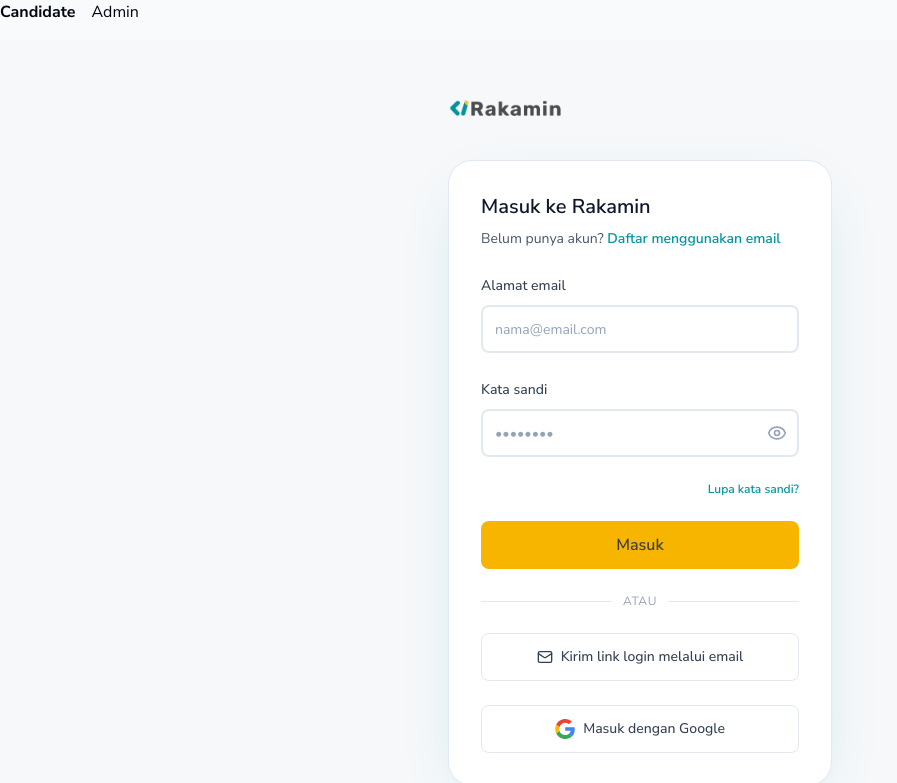
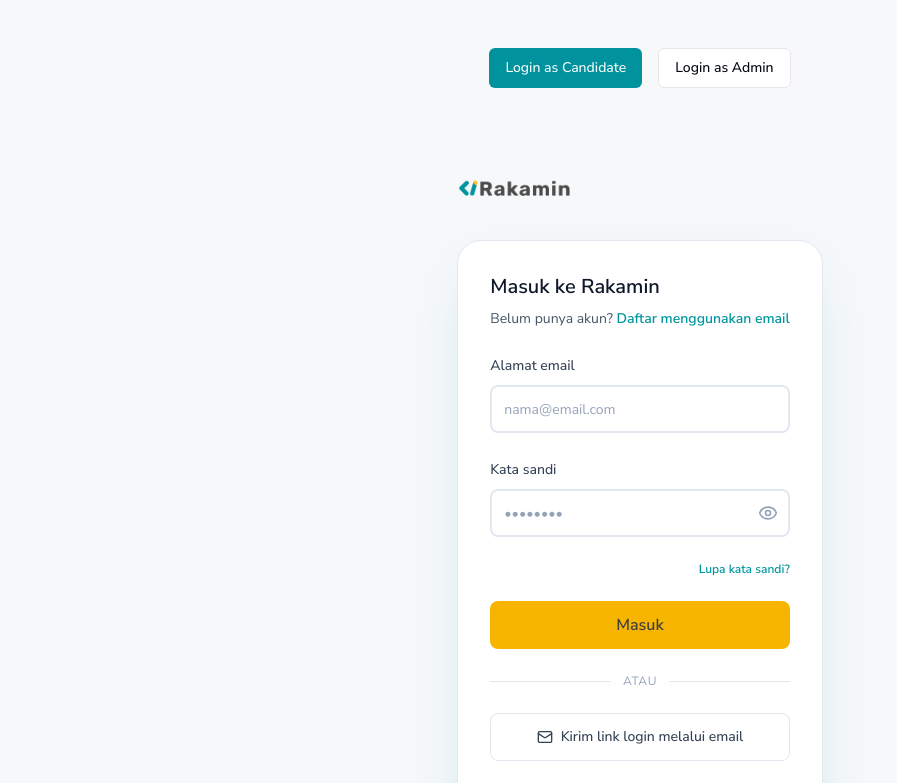
Before and after one commit to rafioktavian/hiring-webapps, a Next.js app: page /login in a window 1280 px wide. Shown: the top 783 px of the page, without its empty margins (0-897 px from the left). Built offline with nearby package versions, Linux system fonts and the light colour scheme.

Commit message:
update login

```diff
--- a/src/app/login/page.tsx
+++ b/src/app/login/page.tsx
@@ -1,33 +1,29 @@
+"use client";
+
+import LoginForm from "@/components/auth/LoginForm";
 import { useState } from "react";
-import LoginForm from "@/components/auth/LoginForm";
+import { Button } from "@/components/ui/button";
 
 export default function LoginPage() {
-  const [role, setRole] = useState<"candidate" | "admin">("candidate");
+  const [selectedRole, setSelectedRole] = useState<'candidate' | 'admin'>('candidate');
 
   return (
-    <div>
-      <div style={{ marginBottom: "1rem" }}>
-        <button
-          type="button"
-          onClick={() => setRole("candidate")}
-          style={{
-            fontWeight: role === "candidate" ? "bold" : "normal",
-            marginRight: "1rem",
-          }}
+    <div className="min-h-screen flex flex-col items-center justify-center bg-[#F6F8FA] px-4 py-12">
+      <div className="flex space-x-4 mb-8">
+        <Button
+          variant={selectedRole === 'candidate' ? 'default' : 'outline'}
+          onClick={() => setSelectedRole('candidate')}
         >
-          Candidate
-        </button>
-        <button
-          type="button"
-          onClick={() => setRole("admin")}
-          style={{
-            fontWeight: role === "admin" ? "bold" : "normal",
-          }}
+          Login as Candidate
+        </Button>
+        <Button
+          variant={selectedRole === 'admin' ? 'default' : 'outline'}
+          onClick={() => setSelectedRole('admin')}
         >
-          Admin
-        </button>
+          Login as Admin
+        </Button>
       </div>
-      <LoginForm role={role} />
+      <LoginForm role={selectedRole} />
     </div>
   );
 }
```
